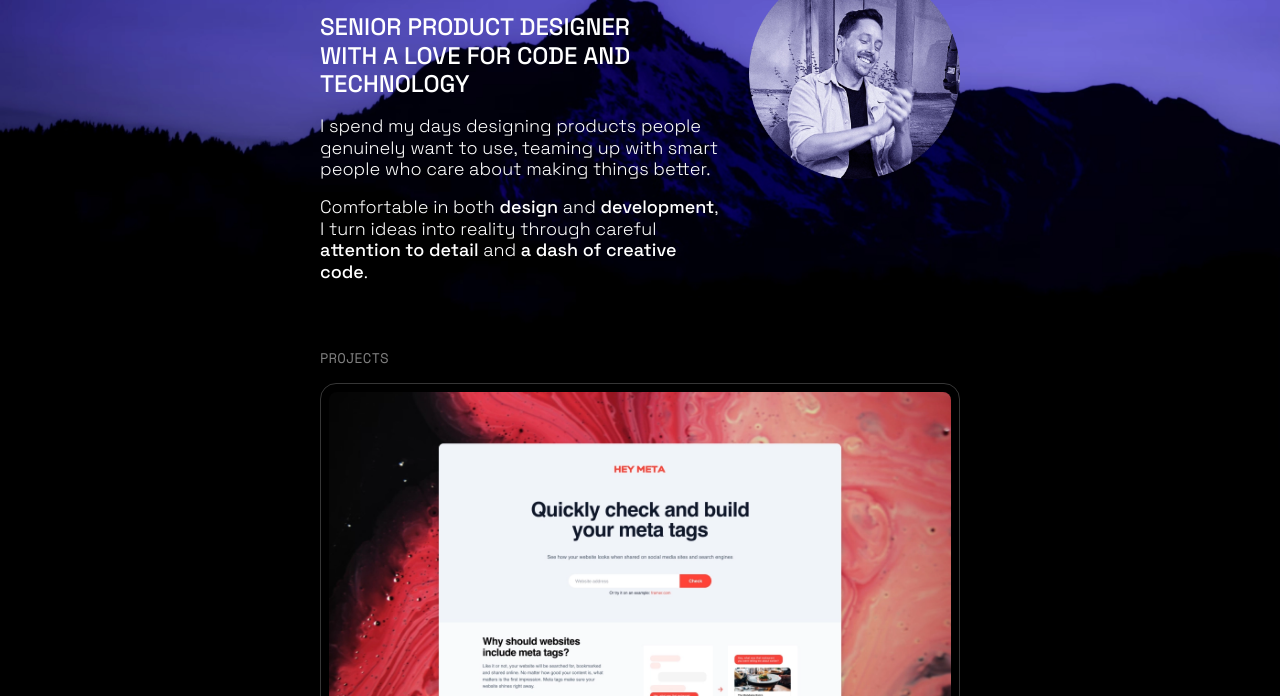
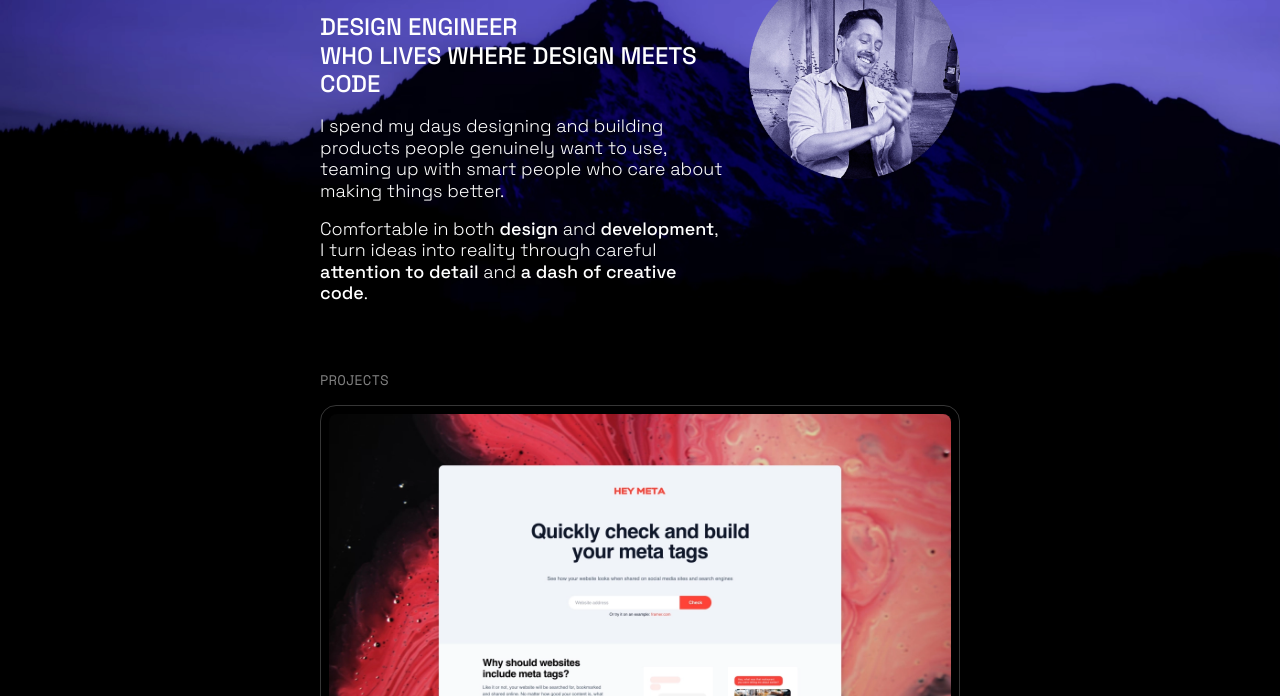
Before and after one commit to curiousigor/igorstumberger.com, an Astro site: page / in a window 1280 px wide. Shown: the part 104-800 px from the top of the page. Built offline with nearby package versions, Linux system fonts and the light colour scheme; Astro itself is replaced by a stand-in of ours.

Commit message:
Update title to Design Engineer, revise hero text and meta description

```diff
--- a/src/layouts/Blog.astro
+++ b/src/layouts/Blog.astro
@@ -30,7 +30,7 @@ const formattedDate = new Date(frontmatter.date).toLocaleDateString("en-GB", {
       <img src="/images/igor.webp" alt="Igor Štumberger" width="40" height="40" class="site-header-image" />
       <div class="site-header-info">
         <a href="/" class="site-header-name">Igor Štumberger ↗</a>
-        <span class="site-header-title">Senior Product Designer</span>
+        <span class="site-header-title">Design Engineer</span>
       </div>
     </header>
     <article class="blog-post">
--- a/src/pages/blog/index.astro
+++ b/src/pages/blog/index.astro
@@ -22,7 +22,7 @@ const posts = Object.values(postFiles)
       <img src="/images/igor.webp" alt="Igor Štumberger" width="40" height="40" class="site-header-image" />
       <div class="site-header-info">
         <a href="/" class="site-header-name">Igor Štumberger ↗</a>
-        <span class="site-header-title">Senior Product Designer</span>
+        <span class="site-header-title">Design Engineer</span>
       </div>
     </header>
     <section class="section">
--- a/src/pages/index.astro
+++ b/src/pages/index.astro
@@ -98,18 +98,19 @@ const projects = [
 
 <Base
   title="Igor Štumberger"
-  description="I spend my days designing products people genuinely want to use, teaming up with smart people who care about making things better."
+  description="Design Engineer crafting products at the intersection of design and code."
 >
   <div class="container">
     <section class="hero">
       <div class="hero-content">
         <h1 class="hero-name">Igor Štumberger</h1>
         <p class="hero-title">
-          Senior Product Designer<br />with a love for code and technology
+          Design Engineer<br />who lives where design meets code
         </p>
         <p class="hero-description">
-          I spend my days designing products people genuinely want to use,
-          teaming up with smart people who care about making things better.
+          I spend my days designing and building products people genuinely
+          want to use, teaming up with smart people who care about making
+          things better.
         </p>
         <p class="hero-description">
           Comfortable in both <strong>design</strong> and
```
